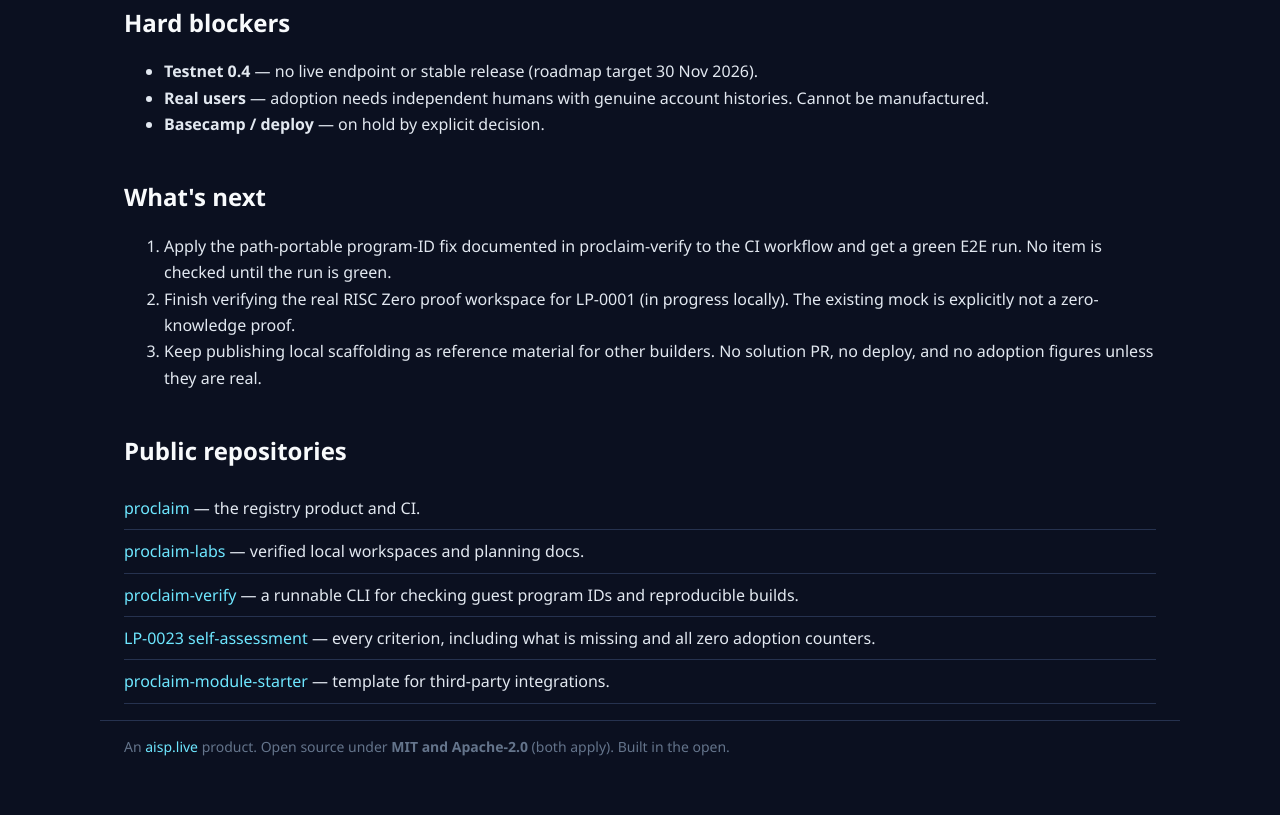
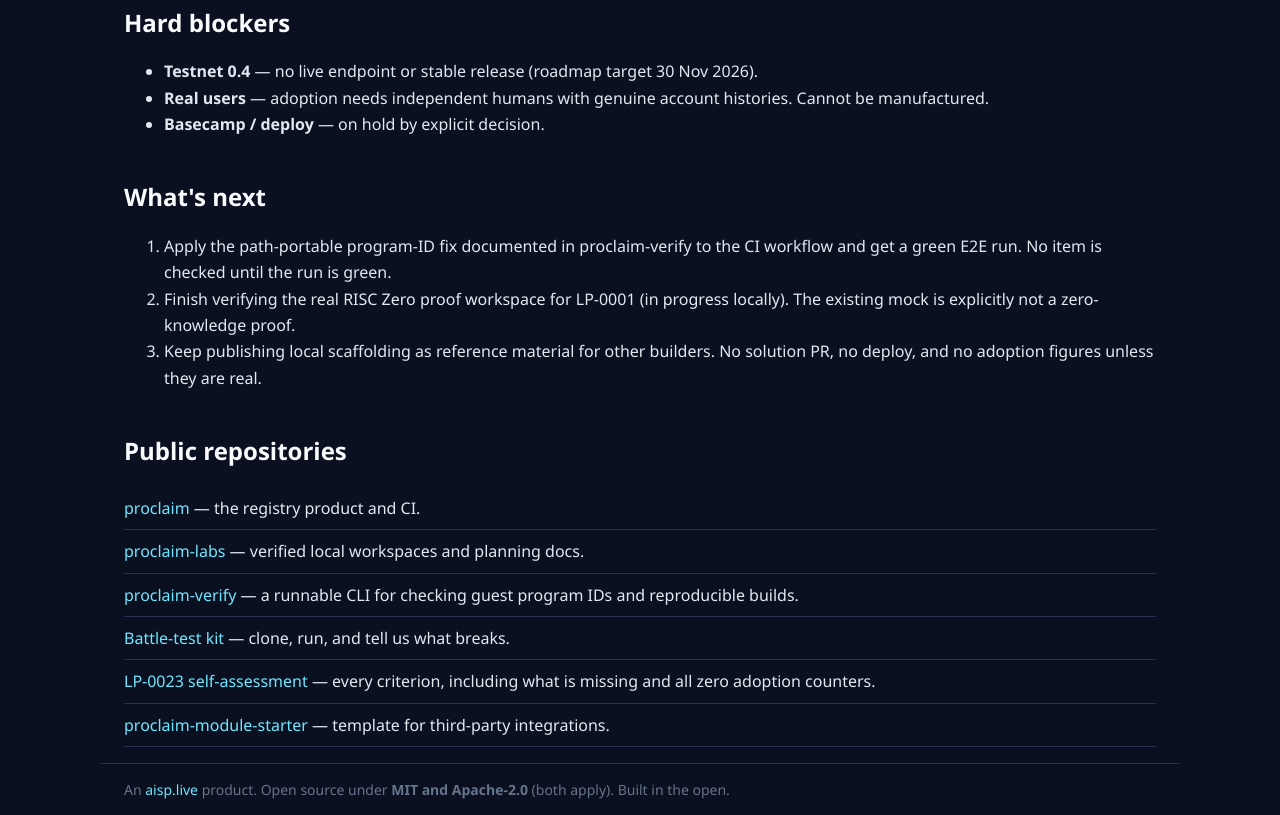
Before and after one commit to goldennftplatform-svg/proclaim-site, a plain HTML site: page build.html in a window 1280 px wide. Shown: the part 2115-2930 px from the top of the page. Before the commit the page ends 2887 px from the top, so only its background shows below. Drawn offline with Linux system fonts and the light colour scheme.

Commit message:
Site: link public battle-test kit

```diff
--- a/build.html
+++ b/build.html
@@ -93,6 +93,7 @@
     <li><a href="https://github.com/goldennftplatform-svg/proclaim" target="_blank" rel="noopener">proclaim</a> — the registry product and CI.</li>
     <li><a href="https://github.com/goldennftplatform-svg/proclaim-labs" target="_blank" rel="noopener">proclaim-labs</a> — verified local workspaces and planning docs.</li>
     <li><a href="https://github.com/goldennftplatform-svg/proclaim-verify" target="_blank" rel="noopener">proclaim-verify</a> — a runnable CLI for checking guest program IDs and reproducible builds.</li>
+    <li><a href="https://github.com/goldennftplatform-svg/proclaim-verify/blob/main/BATTLE-TEST.md" target="_blank" rel="noopener">Battle-test kit</a> — clone, run, and tell us what breaks.</li>
     <li><a href="https://github.com/goldennftplatform-svg/proclaim-labs/blob/main/docs/LP-0023-SELF-ASSESSMENT.md" target="_blank" rel="noopener">LP-0023 self-assessment</a> — every criterion, including what is missing and all zero adoption counters.</li>
     <li><a href="https://github.com/goldennftplatform-svg/proclaim-module-starter" target="_blank" rel="noopener">proclaim-module-starter</a> — template for third-party integrations.</li>
   </ul>
```
